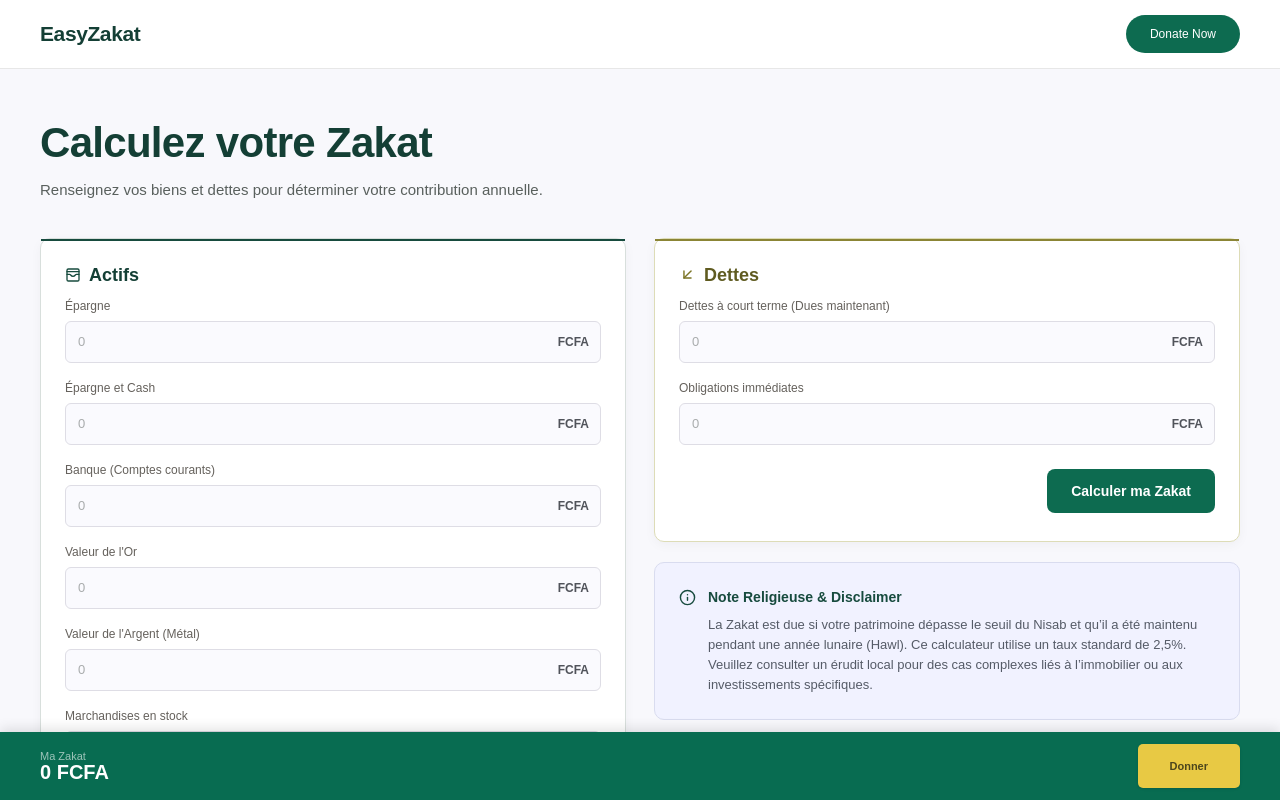
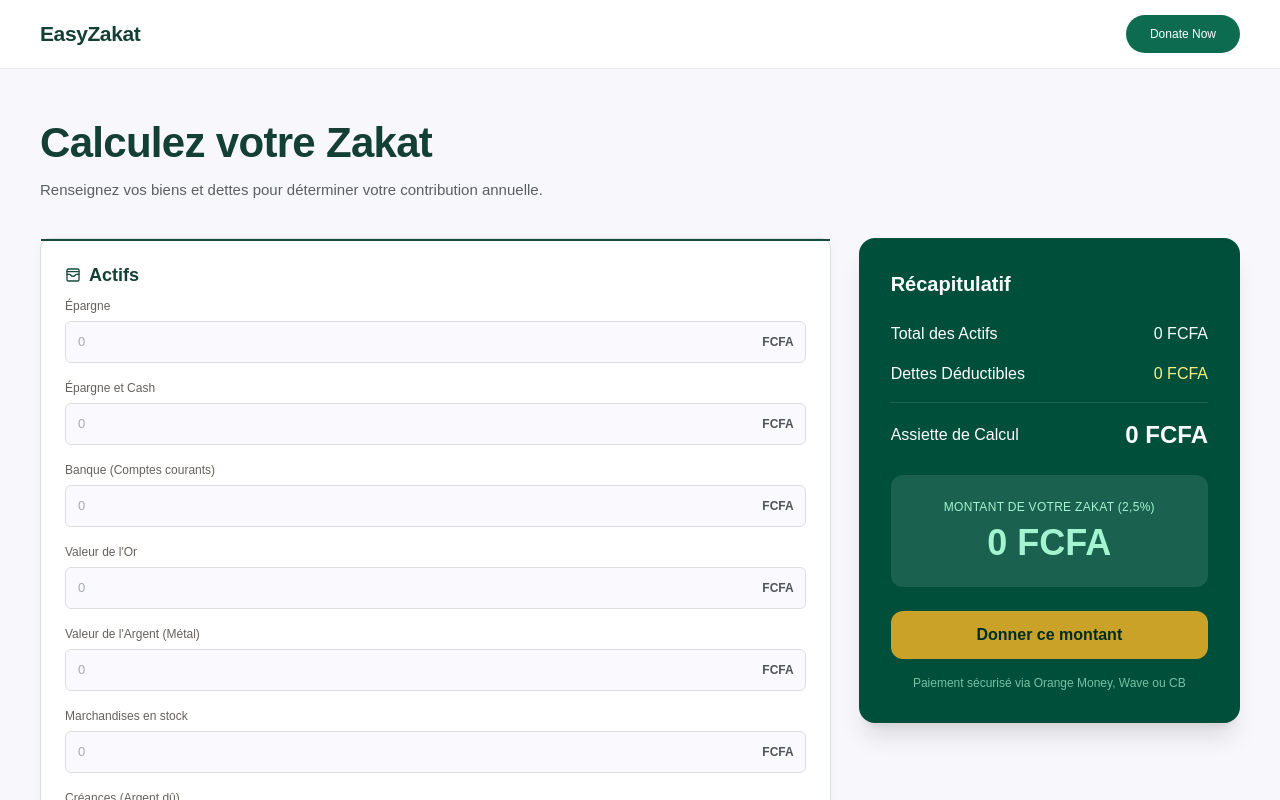
Before and after one commit to Aminasow0278/easyzakat-front, a React (Vite) app: page /calculer-zakat in a window 1280 px wide. Shown: the top 800 px of the page. Built offline with nearby package versions, Linux system fonts and the light colour scheme.

Commit message:
ajout les modification

```diff
--- /dev/null
+++ b/src/components/zakat/Recapitulatif.jsx
@@ -0,0 +1,143 @@
+import { useState } from "react";
+import { ChevronUp, ChevronDown } from "lucide-react";
+
+const fmt = (n) =>
+  new Intl.NumberFormat("fr-FR").format(Number(n) || 0) + " FCFA";
+
+function Recapitulatif({
+  totalActifs = 0,
+  dettes = 0,
+  assiette = 0,
+  zakat = 0,
+  onDonate = () => {},
+}) {
+  const [open, setOpen] = useState(false);
+
+  return (
+    <>
+      {/* DESKTOP */}
+      <div className="hidden lg:block sticky top-6 bg-emerald-900 text-white rounded-2xl shadow-xl p-8">
+        <h2 className="text-xl font-semibold mb-6">
+          Récapitulatif
+        </h2>
+
+        <div className="space-y-4">
+          <div className="flex items-center justify-between">
+            <span>Total des Actifs</span>
+            <span>{fmt(totalActifs)}</span>
+          </div>
+
+          <div className="flex items-center justify-between">
+            <span>Dettes Déductibles</span>
+            <span className="text-yellow-200">
+              {fmt(dettes)}
+            </span>
+          </div>
+
+          <div className="border-t border-white/10 pt-4 flex items-center justify-between">
+            <span>Assiette de Calcul</span>
+            <span className="text-2xl font-bold">
+              {fmt(assiette)}
+            </span>
+          </div>
+        </div>
+
+        <div className="bg-white/10 rounded-xl p-6 text-center mt-6">
+          <p className="text-xs tracking-wide text-emerald-200">
+            MONTANT DE VOTRE ZAKAT (2,5%)
+          </p>
+
+          <p className="text-4xl font-extrabold text-emerald-200 mt-2">
+            {fmt(zakat)}
+          </p>
+        </div>
+
+        <button
+          type="button"
+          onClick={onDonate}
+          className="w-full bg-[#c9a227] hover:brightness-110 text-emerald-950 font-semibold rounded-xl py-3 mt-6 transition"
+        >
+          Donner ce montant
+        </button>
+
+        <p className="text-xs text-emerald-200/70 text-center mt-4">
+          Paiement sécurisé via Orange Money, Wave ou CB
+        </p>
+      </div>
+
+      {/* MOBILE + TABLETTE */}
+      <div className="lg:hidden fixed bottom-0 inset-x-0 z-50 bg-emerald-900 text-white rounded-t-2xl shadow-[0_-4px_20px_rgba(0,0,0,0.25)] pb-[env(safe-area-inset-bottom)]">
+        {/* Chevron */}
+        <button
+          type="button"
+          onClick={() => setOpen((prev) => !prev)}
+          className="absolute -top-5 left-1/2 -translate-x-1/2 bg-emerald-900 rounded-full p-2"
+          aria-label={
+            open
+              ? "Fermer le récapitulatif"
+              : "Afficher le récapitulatif"
+          }
+        >
+          {open ? (
+            <ChevronDown size={20} />
+          ) : (
+            <ChevronUp size={20} />
+          )}
+        </button>
+
+        {/* Détail */}
+        <div
+          className={`grid transition-all duration-300 ${
+            open ? "grid-rows-[1fr]" : "grid-rows-[0fr]"
+          }`}
+        >
+          <div className="overflow-hidden">
+            <div className="px-4 pt-5 pb-2 space-y-3 text-sm">
+              <div className="flex justify-between">
+                <span>Total des Actifs</span>
+                <span>{fmt(totalActifs)}</span>
+              </div>
+
+              <div className="flex justify-between">
+                <span>Dettes Déductibles</span>
+                <span className="text-yellow-200">
+                  {fmt(dettes)}
+                </span>
+              </div>
+
+              <div className="border-t border-white/10 pt-3 flex justify-between">
+                <span>Assiette de Calcul</span>
+                <span className="font-bold">
+                  {fmt(assiette)}
+                </span>
+              </div>
+            </div>
+          </div>
+        </div>
+
+        {/* Barre compacte */}
+        <div className="p-4 flex items-center justify-between gap-3">
+          <div>
+            <p className="text-xs text-emerald-200">
+              Montant de votre Zakat
+            </p>
+
+            <p className="text-xl font-bold text-emerald-200">
+              {fmt(zakat)}
+            </p>
+          </div>
+
+          <button
+            type="button"
+            onClick={onDonate}
+            className="bg-[#c9a227] text-emerald-950 font-semibold rounded-xl px-4 py-2 whitespace-nowrap"
+          >
+            Donner ce montant
+          </button>
+        </div>
+      </div>
+    </>
+  );
+}
+
+export default Recapitulatif;
--- a/src/pages/public/CalculZakat.jsx
+++ b/src/pages/public/CalculZakat.jsx
@@ -4,6 +4,7 @@ import ZakatHeader from "../../components/zakat/ZakatHeader";
 import ZakatAssets from "../../components/zakat/ZakatAssets";
 import ZakatDebts from "../../components/zakat/ZakatDebts";
 import ZakatNote from "../../components/zakat/ZakatNote";
+import Recapitulatif from "../../components/zakat/Recapitulatif";
 
 import BottomNav from "../../layouts/PublicLayout/BottomNav";
 
@@ -21,6 +22,9 @@ function CalculZakat() {
     immediateObligations: "",
   });
 
+  const [totalActifs, setTotalActifs] = useState(0);
+  const [dettes, setDettes] = useState(0);
+  const [assiette, setAssiette] = useState(0);
   const [zakat, setZakat] = useState(0);
 
   const handleChange = (name, value) => {
@@ -41,13 +45,17 @@ function CalculZakat() {
       Number(form.receivables || 0) +
       Number(form.otherAssets || 0);
 
-    const debts =
+    const debtsAmount =
       Number(form.debts || 0) +
       Number(form.immediateObligations || 0);
 
-    const zakatableAmount = Math.max(0, assets - debts);
+    const zakatableAmount = Math.max(0, assets - debtsAmount);
 
     const nisab = 500000;
+
+    setTotalActifs(assets);
+    setDettes(debtsAmount);
+    setAssiette(zakatableAmount);
 
     if (zakatableAmount >= nisab) {
       setZakat(zakatableAmount * 0.025);
@@ -56,13 +64,15 @@ function CalculZakat() {
     }
   };
 
+  const handleDonate = () => {
+    console.log("Don de :", zakat);
+  };
+
   return (
     <div className="min-h-screen bg-[#f8f8fc] text-[#143f35]">
-
       <ZakatHeader />
 
-      <main className="mx-auto max-w-7xl px-4 pb-[150px] pt-7 sm:px-6 sm:pt-9 lg:px-10 lg:pb-[120px] lg:pt-12">
-
+      <main className="mx-auto max-w-7xl px-4 pb-28 pt-7 sm:px-6 sm:pt-9 lg:px-10 lg:pb-0 lg:pt-12">
         <section className="mb-7 sm:mb-9">
           <h1 className="text-[28px] font-bold leading-tight tracking-[-0.7px] sm:text-4xl lg:text-[42px]">
             Calculez votre Zakat
@@ -74,15 +84,14 @@ function CalculZakat() {
           </p>
         </section>
 
-        <div className="grid gap-5 lg:grid-cols-2 lg:items-start lg:gap-7">
-
+        <div className="grid gap-5 lg:grid-cols-12 lg:items-start lg:gap-7">
+          <div className="lg:col-span-8">
             <ZakatAssets
               form={form}
               handleChange={handleChange}
             />
 
-          <div className="space-y-5">
-
+            <div className="mt-5 space-y-5">
               <ZakatDebts
                 form={form}
                 handleChange={handleChange}
@@ -90,16 +99,24 @@ function CalculZakat() {
               />
 
               <ZakatNote />
-
+            </div>
           </div>
 
+          <div className="lg:col-span-4">
+            <Recapitulatif
+              totalActifs={totalActifs}
+              dettes={dettes}
+              assiette={assiette}
+              zakat={zakat}
+              onDonate={handleDonate}
+            />
+          </div>
         </div>
       </main>
 
-      <div className="fixed bottom-[61px] left-0 right-0 z-40 bg-[#086c51] shadow-[0_-3px_12px_rgba(0,0,0,0.12)] md:bottom-0">
-
-        <div className="mx-auto flex max-w-7xl items-center justify-between px-4 py-[9px] sm:px-6 sm:py-3 lg:px-10">
-
+      {/* Barre mobile */}
+      <div className="fixed bottom-[61px] left-0 right-0 z-40 bg-[#086c51] shadow-[0_-3px_12px_rgba(0,0,0,0.12)] lg:hidden">
+        <div className="mx-auto flex max-w-7xl items-center justify-between px-4 py-[9px] sm:px-6 sm:py-3">
           <div>
             <p className="text-[9px] leading-3 text-white/60 sm:text-[11px]">
               Ma Zakat
@@ -115,20 +132,20 @@ function CalculZakat() {
 
           <button
             type="button"
+            onClick={handleDonate}
             className="rounded-[5px] bg-[#e8c944] px-6 py-3 text-[11px] font-semibold text-[#4c461d] shadow-sm transition hover:bg-[#dabb31] sm:px-8 sm:py-3.5"
           >
             Donner
           </button>
-
         </div>
       </div>
 
+      {/* Navigation mobile */}
       <nav className="fixed bottom-0 left-0 right-0 z-50 border-t border-[#e1e1e1] bg-white lg:hidden">
         <div className="mx-auto grid h-[61px] max-w-lg grid-cols-5">
           <BottomNav />
         </div>
       </nav>
-
     </div>
   );
 }
```
Lines whose indentation alone changed are shown as unchanged.
